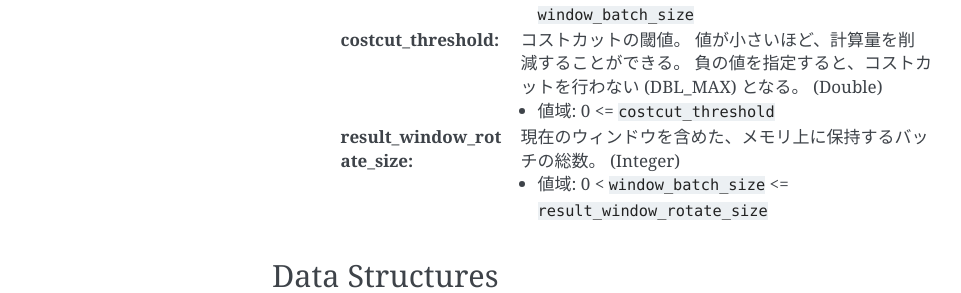
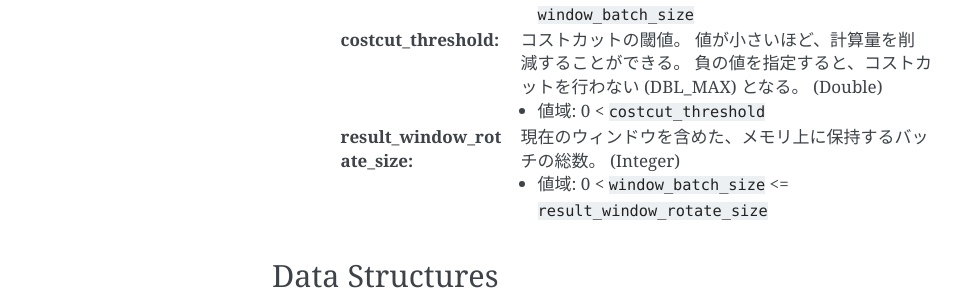
Before and after one commit to jubatus/website, a Sphinx documentation site: the page built from source/ja/api_burst.rst, in a window 1280 px wide. Shown: the part 711-1004 px from the top of the page, without its empty margins (148-1109 px from the left). Built offline with Sphinx 7.4.7, drawn with Linux system fonts in a browser that asks for light colours; the version number could not be read and is left out.

Commit message:
fix constraint

```diff
--- a/source/ja/api_burst.rst
+++ b/source/ja/api_burst.rst
@@ -53,7 +53,7 @@ JSON の各フィールドは以下のとおりである。
         負の値を指定すると、コストカットを行わない (DBL_MAX) となる。
         (Double)
 
-        * 値域: 0 <= ``costcut_threshold``
+        * 値域: 0 < ``costcut_threshold``
 
      :result_window_rotate_size:
 
```
Also changed, not shown: other parts of source/ja/api_burst.rst (+1 -1 lines).
